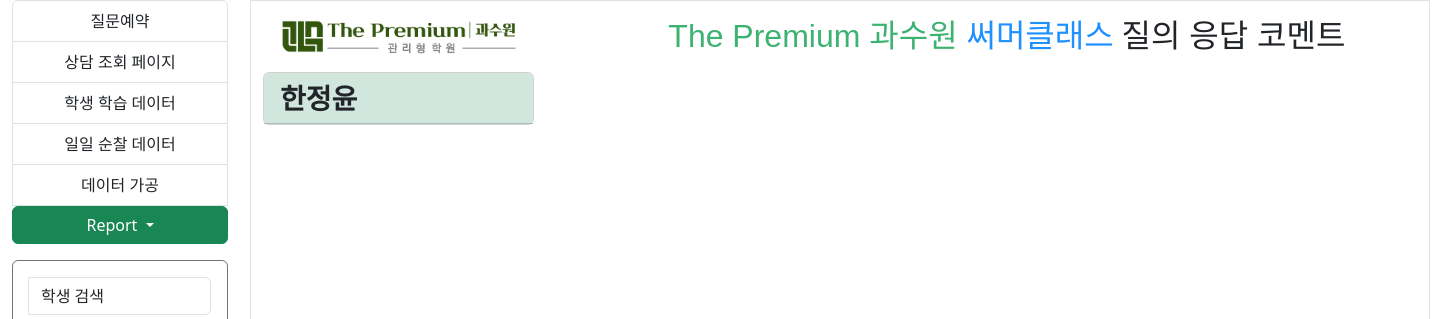
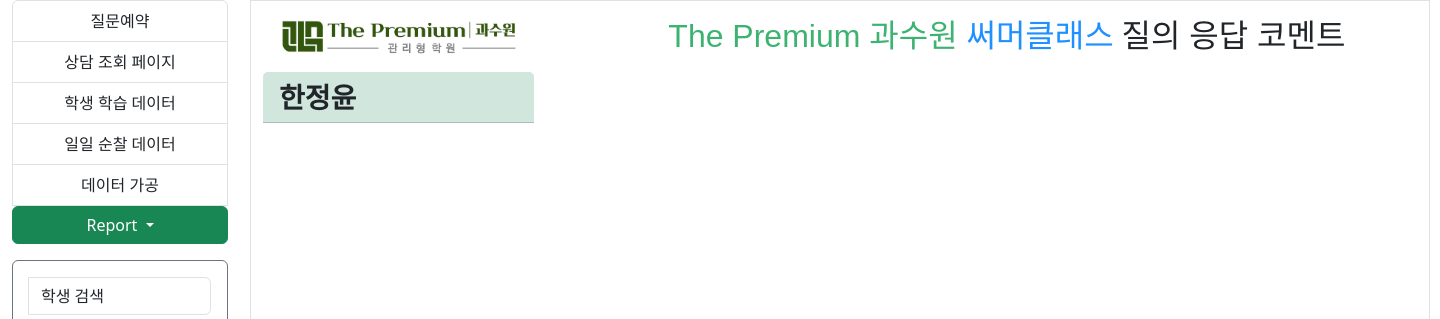
Before and after one commit to looosemycoool/orchardproject, a Django app: template templates/manager/report/consulting/consulting_detail.html in a window 1440 px wide. Shown: the part 104-423 px from the top of the page. Run offline with Django 4.2, Linux system fonts and the light colour scheme; the template is opened without the code that fills it: values that come from a table or form of the project are taken from there, others are empty; data comes from the database, SQL or seed files in the repository; some libraries are stand-ins or nearby versions; some web fonts are replaced.

Commit message:
이름 아래에 공간 두고 border 없애기

```diff
--- a/templates/manager/report/consulting/consulting_detail.html
+++ b/templates/manager/report/consulting/consulting_detail.html
@@ -107,9 +107,9 @@
                         </div>
                         <div class="row mt-3">
                             <div class="col-md-3" style="height:550px">
-                                <div class="card mb-3" style="max-width: 18rem;">
+                                <div class="card mb-3" style="max-width: 18rem; border:none;">
                                     <div class="card-header bg-success-subtle"
-                                         style="display: flex; align-items: center;">
+                                         style="display: flex; align-items: center; margin-bottom: 10px;">
                                         <h3 class="card-title"
                                             style="margin: 0; font-family: 'Noto Sans KR', sans-serif; font-weight: bold">
                                             {{ student.first_name }}</h3>
```
